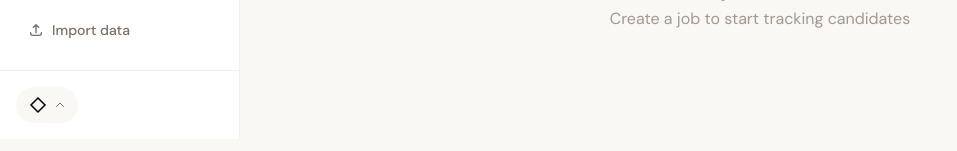
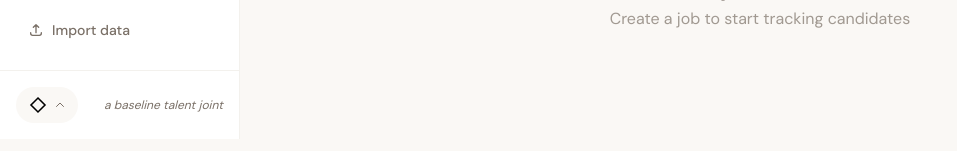
Before and after one commit to phil-baseline/baseline-talent-lineup, a React (Vite) app: page / in a window 1280 px wide. Shown: the part 469-620 px from the top of the page, without its empty margins (0-957 px from the left). Built offline with nearby package versions, Linux system fonts and the light colour scheme.

Commit message:
Add "a baseline talent joint" tagline
Spike Lee style branding - distinctive and memorable.

Co-Authored-By: Claude Opus 4.5 <noreply@anthropic.com>

```diff
--- a/src/components/Sidebar/Sidebar.tsx
+++ b/src/components/Sidebar/Sidebar.tsx
@@ -17,8 +17,11 @@ export function Sidebar() {
           <ImportExport />
         </div>
 
-        <div className="p-4 border-t border-brown/10">
+        <div className="p-4 border-t border-brown/10 flex items-center justify-between">
           <SupportMenu onOpenPrivacy={() => setShowPrivacy(true)} />
+          <span className="text-xs text-stone italic">
+            a baseline talent joint
+          </span>
         </div>
       </aside>
 
```
